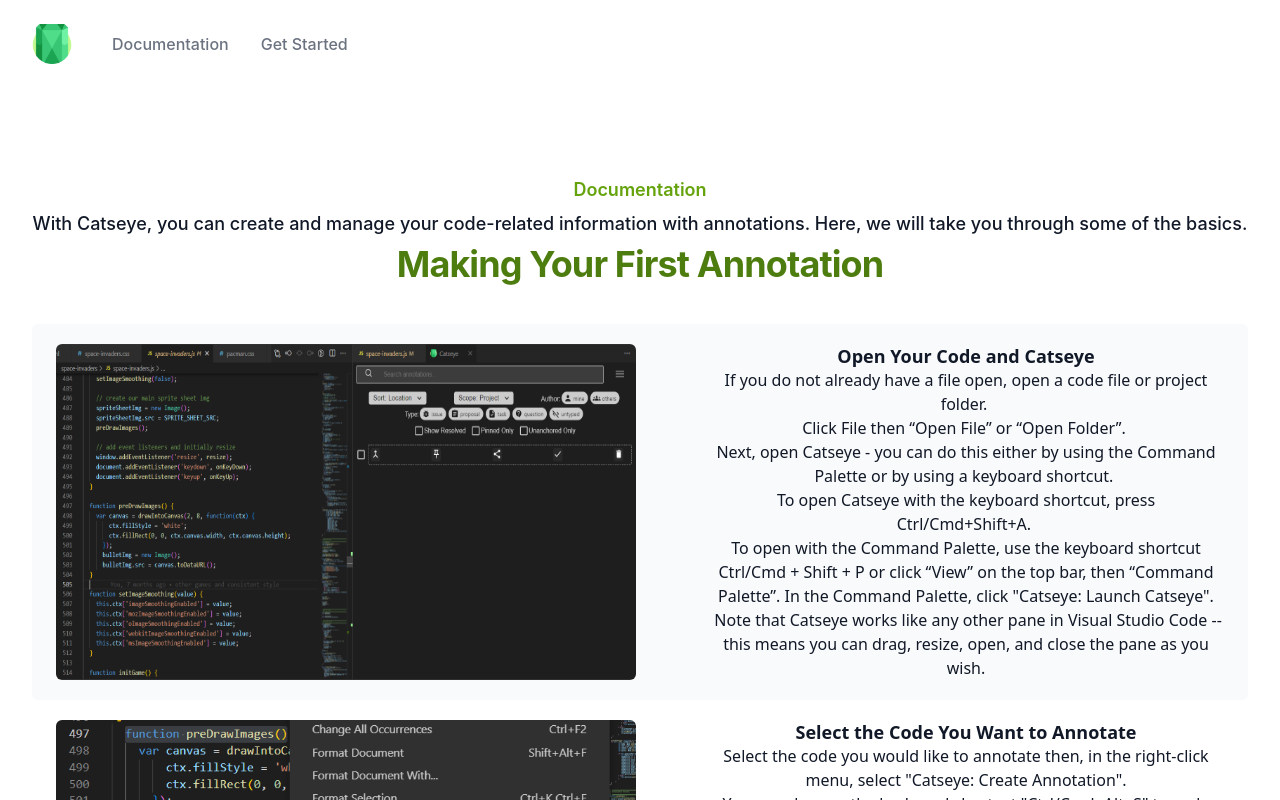
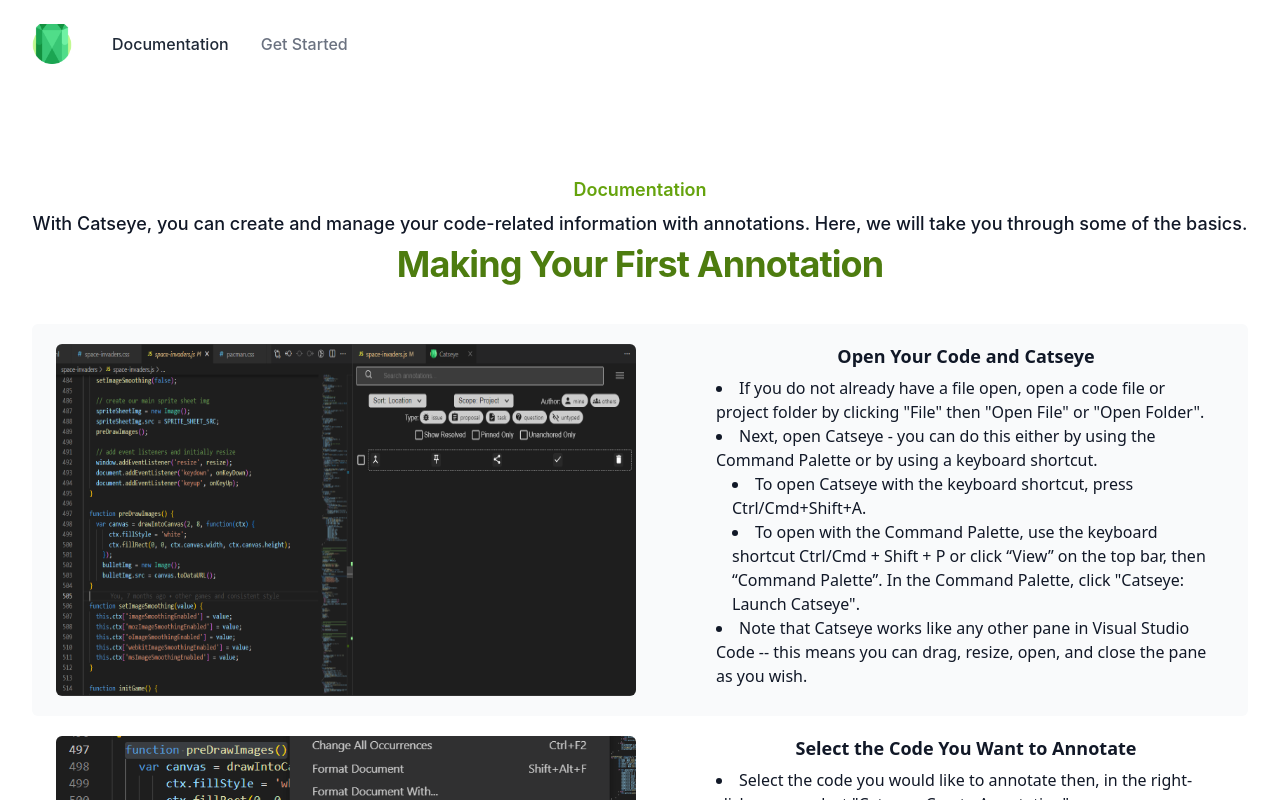
Before and after one commit to horvathaa/catseye-site, a React (Create React App) app: page / in a window 1280 px wide. Both pictures are taken after a click on the button "Documentation". Shown: the top 800 px of the page. Built offline with nearby package versions, Linux system fonts and the light colour scheme.

Commit message:
added footer + some changes discussed in 9/8 meeting

```diff
--- a/src/App.js
+++ b/src/App.js
@@ -6,6 +6,7 @@
 import FeatureList from './components/FeatureList'
 import GetStarted from './components/getStarted'
 import Documentation from './components/documentation'
+import Footer from './components/footer'
 import * as React from 'react'
 
 // https://tailwindcss.com/docs/customizing-colors
@@ -16,7 +17,6 @@
     const setViewing = (newViewing) => {
         if (newViewing === 'home-getStarted') {
             const div = document.getElementById('getStarted')
-            console.log('div?', div)
             div?.scrollIntoView({
                 behavior: 'smooth',
                 block: 'start',
@@ -30,7 +30,7 @@
 
     return (
         <>
-            <Navigation setViewing={setViewing} />
+            <Navigation setViewing={setViewing} viewing={viewing} />
             {viewing === 'home' ? (
                 <>
                     <Hero setViewing={setViewing} />
@@ -40,6 +40,7 @@
             ) : (
                 <Documentation />
             )}
+            <Footer />
         </>
     )
 }
--- a/src/components/FeatureList.js
+++ b/src/components/FeatureList.js
@@ -16,7 +16,7 @@
     {
         name: 'Navigate Your Code Easily',
         description:
-            "Catseye's annotation anchors can be used as bookmarks for the parts of your code you want to go to.",
+            "Catseye's annotation code anchors can be used as bookmarks for the parts of your code you want to go to.",
         icon: ArrowLeftIcon,
     },
     {
--- a/src/components/documentation.js
+++ b/src/components/documentation.js
@@ -3,32 +3,104 @@
 const firstAnnotation = [
     {
         name: 'Open Your Code and Catseye',
-        description:
-            'If you do not already have a file open, open a code file or project folder. \nClick File then “Open File” or “Open Folder”. \nNext, open Catseye - you can do this either by using the Command Palette or by using a keyboard shortcut. \nTo open Catseye with the keyboard shortcut, press Ctrl/Cmd+Shift+A. \nTo open with the Command Palette, use the keyboard shortcut Ctrl/Cmd + Shift + P or click “View” on the top bar, then “Command Palette”. In the Command Palette, click "Catseye: Launch Catseye".\n Note that Catseye works like any other pane in Visual Studio Code -- this means you can drag, resize, open, and close the pane as you wish.',
+        description: (
+            <ul className="list-disc list-inside m-2">
+                <li>
+                    If you do not already have a file open, open a code file or
+                    project folder by clicking "File" then "Open File" or "Open
+                    Folder".
+                </li>
+                <li>
+                    Next, open Catseye - you can do this either by using the
+                    Command Palette or by using a keyboard shortcut.
+                </li>
+                <ul className="list-disc list-inside ml-4">
+                    <li>
+                        To open Catseye with the keyboard shortcut, press
+                        Ctrl/Cmd+Shift+A.
+                    </li>
+                    <li>
+                        To open with the Command Palette, use the keyboard
+                        shortcut Ctrl/Cmd + Shift + P or click “View” on the top
+                        bar, then “Command Palette”. In the Command Palette,
+                        click "Catseye: Launch Catseye".
+                    </li>
+                </ul>
+                <li>
+                    Note that Catseye works like any other pane in Visual Studio
+                    Code -- this means you can drag, resize, open, and close the
+                    pane as you wish.
+                </li>
+            </ul>
+        ),
+
+        // 'If you do not already have a file open, open a code file or project folder. \nClick File then “Open File” or “Open Folder”. \nNext, open Catseye - you can do this either by using the Command Palette or by using a keyboard shortcut. \nTo open Catseye with the keyboard shortcut, press Ctrl/Cmd+Shift+A. \nTo open with the Command Palette, use the keyboard shortcut Ctrl/Cmd + Shift + P or click “View” on the top bar, then “Command Palette”. In the Command Palette, click "Catseye: Launch Catseye".\n Note that Catseye works like any other pane in Visual Studio Code -- this means you can drag, resize, open, and close the pane as you wish.',
         image: './catseye-open.png',
         imageAlt:
             'VS Code with two panes open -- code in the left pane and Catseye in the right pane',
     },
     {
         name: 'Select the Code You Want to Annotate',
-        description:
-            'Select the code you would like to annotate then, in the right-click menu, select "Catseye: Create Annotation".\n You can also use the keyboard shortcut "Ctrl/Cmd+Alt+S" to make an annotation.',
+        description: (
+            <ul className="list-disc list-inside m-2">
+                <li>
+                    Select the code you would like to annotate then, in the
+                    right-click menu, select "Catseye: Create Annotation".
+                </li>
+                <li>
+                    You can also use the keyboard shortcut "Ctrl/Cmd+Alt+S" to
+                    make an annotation.
+                </li>
+            </ul>
+        ),
+        // 'Select the code you would like to annotate then, in the right-click menu, select "Catseye: Create Annotation".\n You can also use the keyboard shortcut "Ctrl/Cmd+Alt+S" to make an annotation.',
         image: './catseye-right-click.png',
         imageAlt:
             'JavaScript code is selected and a context menu is open above the code, with the cursor hovering over the menu option "Catseye: Create Annotation".',
     },
     {
         name: 'Write Your Annotation',
-        description:
-            'The Catseye pane should update with the code you selected and a text box where you can add your annotation.\n When posting, you can also choose whether or not to share your annotation with your teammates, and (optionally) label whether this annotation is a question, task, issue, or proposal and whether this annotation should be pinned. \n You can also add an additional code snippet (or code "anchor") to the annotation by clicking the anchor button.',
+        description: (
+            <ul className="list-disc list-inside m-2">
+                <li>
+                    The Catseye pane should update with the code you selected
+                    and a text box where you can add your annotation.
+                </li>
+                <li>
+                    When posting, you can also choose whether or not to share
+                    your annotation with your teammates, and (optionally) label
+                    whether this annotation is a question, task, issue, or
+                    proposal and whether this annotation should be pinned.
+                </li>
+                <li>
+                    You can also add an additional code snippet (or code
+                    "anchor") to the annotation by clicking the anchor button.
+                </li>
+            </ul>
+        ),
+        // 'The Catseye pane should update with the code you selected and a text box where you can add your annotation.\n When posting, you can also choose whether or not to share your annotation with your teammates, and (optionally) label whether this annotation is a question, task, issue, or proposal and whether this annotation should be pinned. \n You can also add an additional code snippet (or code "anchor") to the annotation by clicking the anchor button.',
         image: './catseye-new-annotation.png',
         imageAlt:
             'A code snippet, some labels, and a text box are shown with the user having added the text "Considering renaming this function" in the text box.',
     },
     {
         name: 'Ta-da!',
-        description:
-            'The Catseye pane should update with your new annotation -- it will initially appear collapsed and clicking on the annotation will expand it, with the expanded version shown in the screenshot. \n In the code editor, your annotated code will have a light gray highlight around it and hovering over the highlight will show your annotation text.',
+        description: (
+            <ul className="list-disc list-inside m-2">
+                <li>
+                    The Catseye pane should update with your new annotation --
+                    it will initially appear collapsed and clicking on the
+                    annotation will expand it, with the expanded version shown
+                    in the screenshot.
+                </li>
+                <li>
+                    In the code editor, your annotated code will have a light
+                    gray highlight around it and hovering over the highlight
+                    will show your annotation text.
+                </li>
+            </ul>
+        ),
+        // 'The Catseye pane should update with your new annotation -- it will initially appear collapsed and clicking on the annotation will expand it, with the expanded version shown in the screenshot. \n In the code editor, your annotated code will have a light gray highlight around it and hovering over the highlight will show your annotation text.',
         image: './catseye-published-annotation.png',
         imageAlt:
             'VS Code with two panes open -- code in the left pane and Catseye in the right pane with the newly-created annotation open and visible.',
@@ -72,9 +144,9 @@
                                         style={{
                                             whiteSpace: 'pre-wrap',
                                         }}
-                                        className="mt-2 ml-16 font-sans text-base text-gray-500 mt-1 text-base text-gray-900 sm:col-span-2 sm:mt-0"
+                                        className="mt-2 ml-16 text-left font-sans text-base text-gray-500 mt-1 text-base text-gray-900 sm:col-span-2 sm:mt-0"
                                     >
-                                        <p className="text-lg font-bold leading-6 text-gray-900">
+                                        <p className="text-lg text-center font-bold leading-6 text-gray-900">
                                             {feature.name}
                                         </p>
                                         {feature.description}
--- /dev/null
+++ b/src/components/footer.js
@@ -0,0 +1,35 @@
+export default function Footer() {
+    return (
+        <footer class="p-4 bg-white rounded-lg shadow md:flex md:items-center md:justify-between md:p-6 dark:bg-gray-800">
+            <span class="text-sm text-gray-500 sm:text-center dark:text-gray-400">
+                2022{' '}
+                <a href="https://amberhorvath.com/" class="hover:underline">
+                    Amber Horvath
+                </a>
+                . All Rights Reserved.
+            </span>
+            <ul class="flex flex-wrap items-center mt-3 text-sm text-gray-500 dark:text-gray-400 sm:mt-0">
+                <li>
+                    <button href="#" class="mr-4 hover:underline md:mr-6 ">
+                        About
+                    </button>
+                </li>
+                <li>
+                    <button href="#" class="mr-4 hover:underline md:mr-6">
+                        Privacy Policy
+                    </button>
+                </li>
+                <li>
+                    <button href="#" class="mr-4 hover:underline md:mr-6">
+                        Licensing
+                    </button>
+                </li>
+                <li>
+                    <button href="#" class="hover:underline">
+                        Contact
+                    </button>
+                </li>
+            </ul>
+        </footer>
+    )
+}
--- a/src/components/getStarted.js
+++ b/src/components/getStarted.js
@@ -4,6 +4,8 @@
     <a
         className="text-green-500 hover:text-green-400 hover:underline"
         href="https://adamite.netlify.app/Login"
+        target={'_blank'}
+        rel="noreferrer"
     >
         here
     </a>
@@ -13,6 +15,8 @@
         className="text-green-500 hover:text-green-400 hover:underline"
         // href="./catseye.vsix" -- would be better to host locally but too big rn sigh
         href="https://drive.google.com/file/d/1LWNAByCSimZSbs0P976K-Ri8LhuRGJLH/view?usp=sharing"
+        target={'_blank'}
+        rel="noreferrer"
     >
         here
     </a>
@@ -23,6 +27,8 @@
         <a
             className="text-green-500 hover:text-green-400 hover:underline"
             href="https://code.visualstudio.com/download"
+            target={'_blank'}
+            rel="noreferrer"
         >
             here
         </a>
--- a/src/components/hero.js
+++ b/src/components/hero.js
@@ -3,11 +3,11 @@
 import { Popover } from '@headlessui/react'
 
 const navigation = [
-    { name: 'Documentation', href: 'documentation' },
-    { name: 'Get Started', href: 'home-getStarted' },
+    { name: 'Documentation', value: 'documentation', href: 'documentation' },
+    { name: 'Get Started', value: 'home', href: 'home-getStarted' },
 ]
 
-export function Navigation({ setViewing }) {
+export function Navigation({ setViewing, viewing }) {
     return (
         <Popover>
             <div className="relative px-4 pt-6 sm:px-6 lg:px-8">
@@ -27,15 +27,21 @@
                         </div>
                     </div>
                     <div className="hidden md:ml-10 md:block md:space-x-8 md:pr-4">
-                        {navigation.map((item) => (
+                        {navigation.map((item) => {
+                            const chosenTextWeight =
+                                item.value === viewing
+                                    ? 'text-gray-800'
+                                    : 'text-gray-500'
+                            return (
                                 <button
                                     onClick={() => setViewing(item.href)}
                                     key={item.name}
-                                className="font-medium text-gray-500 hover:text-gray-900"
+                                    className={`font-medium ${chosenTextWeight} hover:text-gray-900`}
                                 >
                                     {item.name}
                                 </button>
-                        ))}
+                            )
+                        })}
                     </div>
                 </nav>
             </div>
```
Also changed, not shown: public/index.html (+5 -6 lines). Lines whose indentation alone changed are shown as unchanged.
